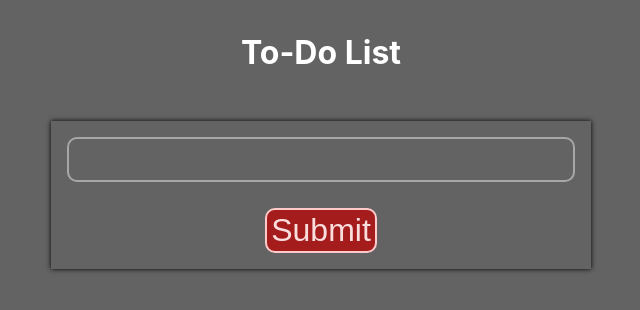
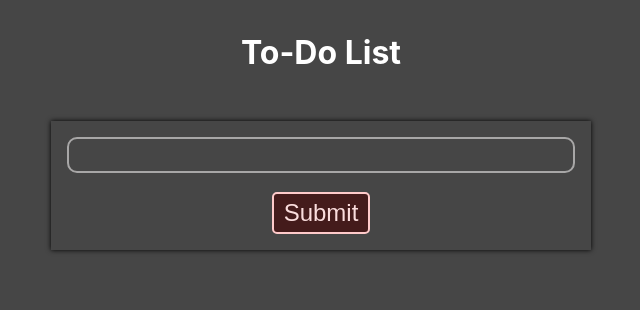
Before and after one commit to kailash360/React-To-Do-List, a React (Create React App) app: page / in a window 1280 px wide. Shown: the top 310 px of the page, without its empty margins (319-959 px from the left). Built offline with nearby package versions, Linux system fonts and the light colour scheme.

Commit message:
Added icon

```diff
--- a/public/index.html
+++ b/public/index.html
@@ -1,14 +1,12 @@
 <!DOCTYPE html>
 <html lang="en">
-  <head>
+
+<head>
     <meta charset="utf-8" />
     <link rel="icon" href="%PUBLIC_URL%/favicon.ico" />
     <meta name="viewport" content="width=device-width, initial-scale=1" />
     <meta name="theme-color" content="#000000" />
-    <meta
-      name="description"
-      content="Web site created using create-react-app"
-    />
+    <meta name="description" content="Web site created using create-react-app" />
     <link rel="apple-touch-icon" href="%PUBLIC_URL%/logo192.png" />
     <!--
       manifest.json provides metadata used when your web app is installed on a
@@ -25,8 +23,9 @@
       Learn how to configure a non-root public URL by running `npm run build`.
     -->
     <title>React App</title>
-  </head>
-  <body>
+</head>
+
+<body>
     <noscript>You need to enable JavaScript to run this app.</noscript>
     <div id="root"></div>
     <!--
@@ -39,5 +38,7 @@
       To begin the development, run `npm start` or `yarn start`.
       To create a production bundle, use `npm run build` or `yarn build`.
     -->
-  </body>
+</body>
+<script src="https://kit.fontawesome.com/2c32a0aecc.js" crossorigin="anonymous"></script>
+
 </html>
--- a/src/static/index.css
+++ b/src/static/index.css
@@ -4,7 +4,7 @@ body {
     font-family: -apple-system, BlinkMacSystemFont, 'Segoe UI', 'Roboto', 'Oxygen', 'Ubuntu', 'Cantarell', 'Fira Sans', 'Droid Sans', 'Helvetica Neue', sans-serif;
     -webkit-font-smoothing: antialiased;
     -moz-osx-font-smoothing: grayscale;
-    background-color: #171717ab;
+    background-color: #171717cb;
     text-align: center;
     align-items: center;
 }
--- a/src/static/input.css
+++ b/src/static/input.css
@@ -1,5 +1,5 @@
 :root {
-    --font-size: 2em;
+    --font-size: 1.5em;
 }
 
 .input-container {
@@ -30,10 +30,10 @@
     height: fit-content;
     width: fit-content;
     margin-top: 0.8em;
-    padding: 2px 4px;
-    background-color: rgba(190, 0, 0, 0.719);
+    padding: 5px 10px;
+    background-color: rgba(68, 10, 10, 0.719);
     color: rgb(250, 221, 221);
     font-size: var(--font-size);
-    border-radius: 10px;
+    border-radius: 5px;
     border: 2px solid rgb(255, 202, 202);
 }
```
